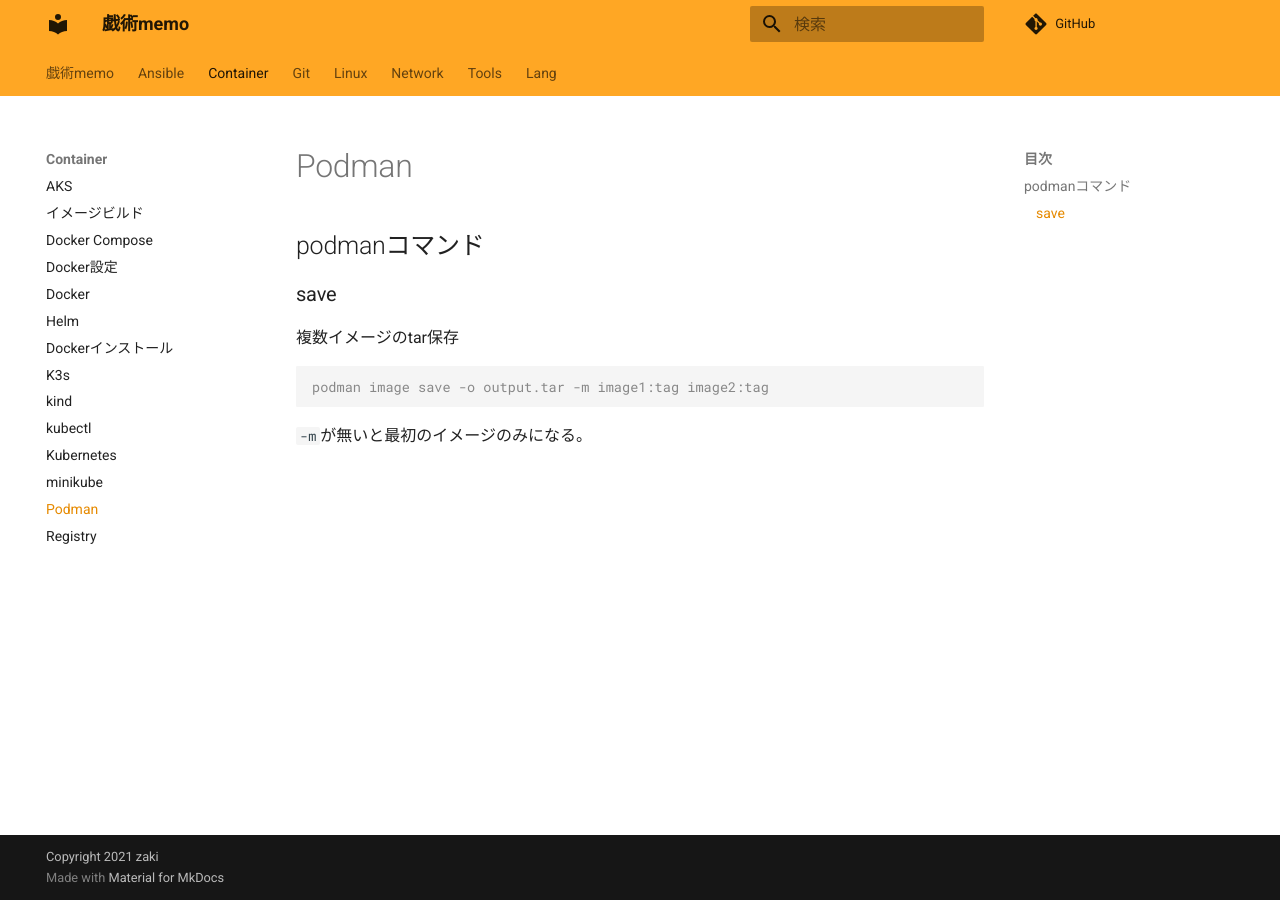
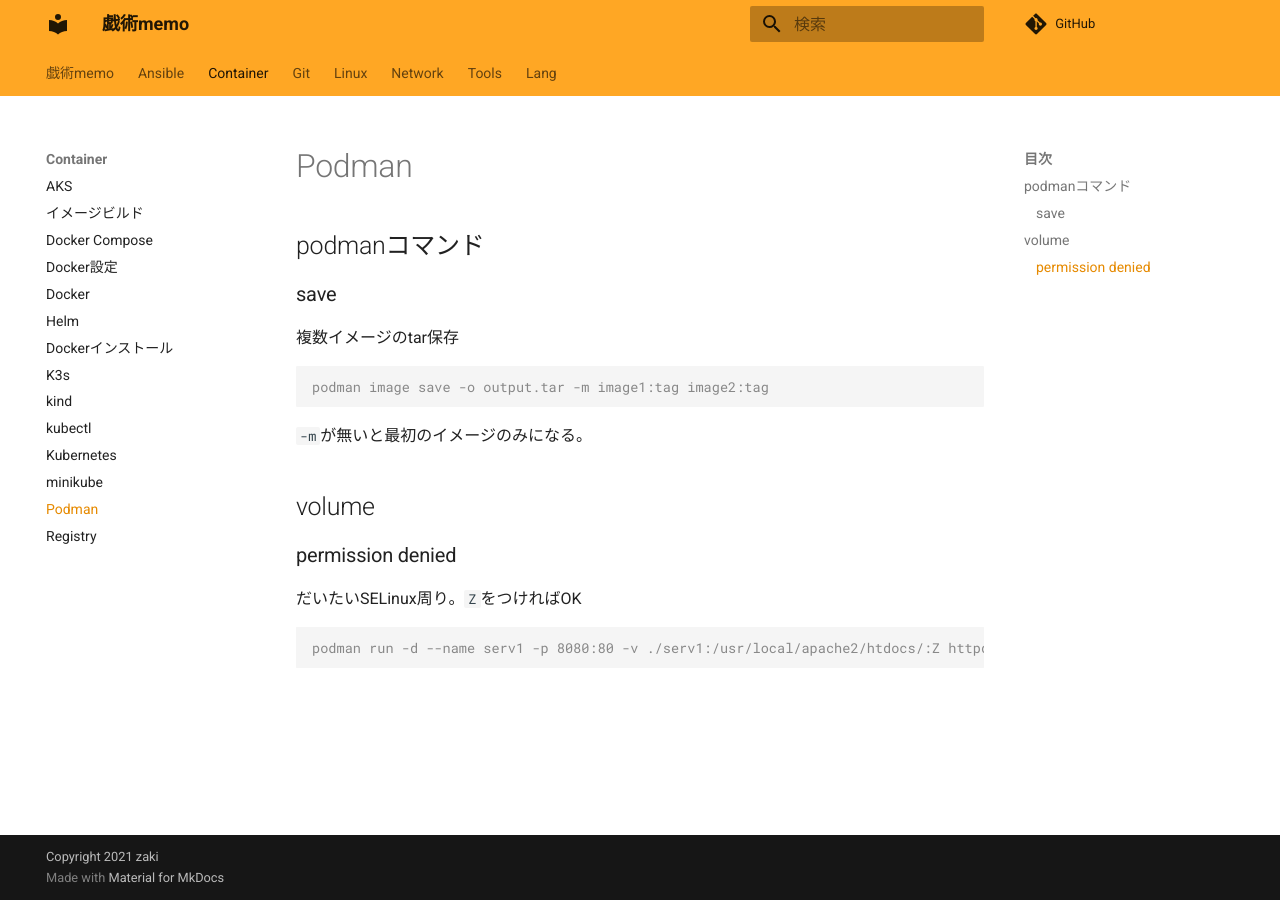
Before and after one commit to zaki-lknr/docs, an MkDocs documentation site: the page built from docs/Container/podman.md, in a window 1280 px wide. Built offline with MkDocs 1.6.1 and Material for MkDocs 9.7.7, drawn with Linux system fonts in a browser that asks for light colours; comment, search, counter and statistics services are not loaded.

Commit message:
add: container/podman: ボリュームmount時のpermission denied(Zオプション)

````diff
--- a/docs/Container/podman.md
+++ b/docs/Container/podman.md
@@ -11,3 +11,13 @@ podman image save -o output.tar -m image1:tag image2:tag
 ```
 
 `-m`が無いと最初のイメージのみになる。
+
+## volume
+
+### permission denied
+
+だいたいSELinux周り。`Z`をつければOK
+
+```console
+podman run -d --name serv1 -p 8080:80 -v ./serv1:/usr/local/apache2/htdocs/:Z httpd:2.4
+```
````
